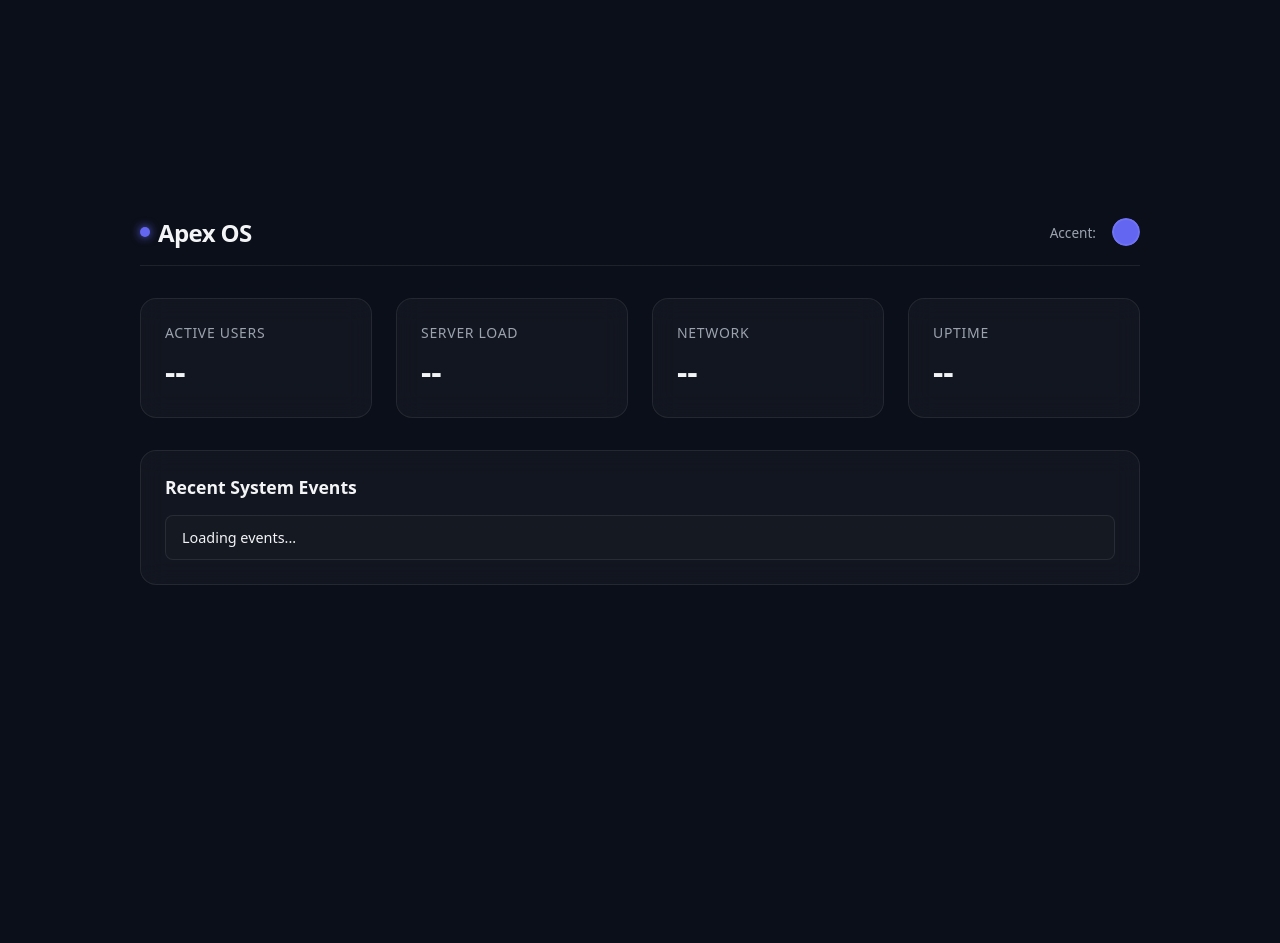
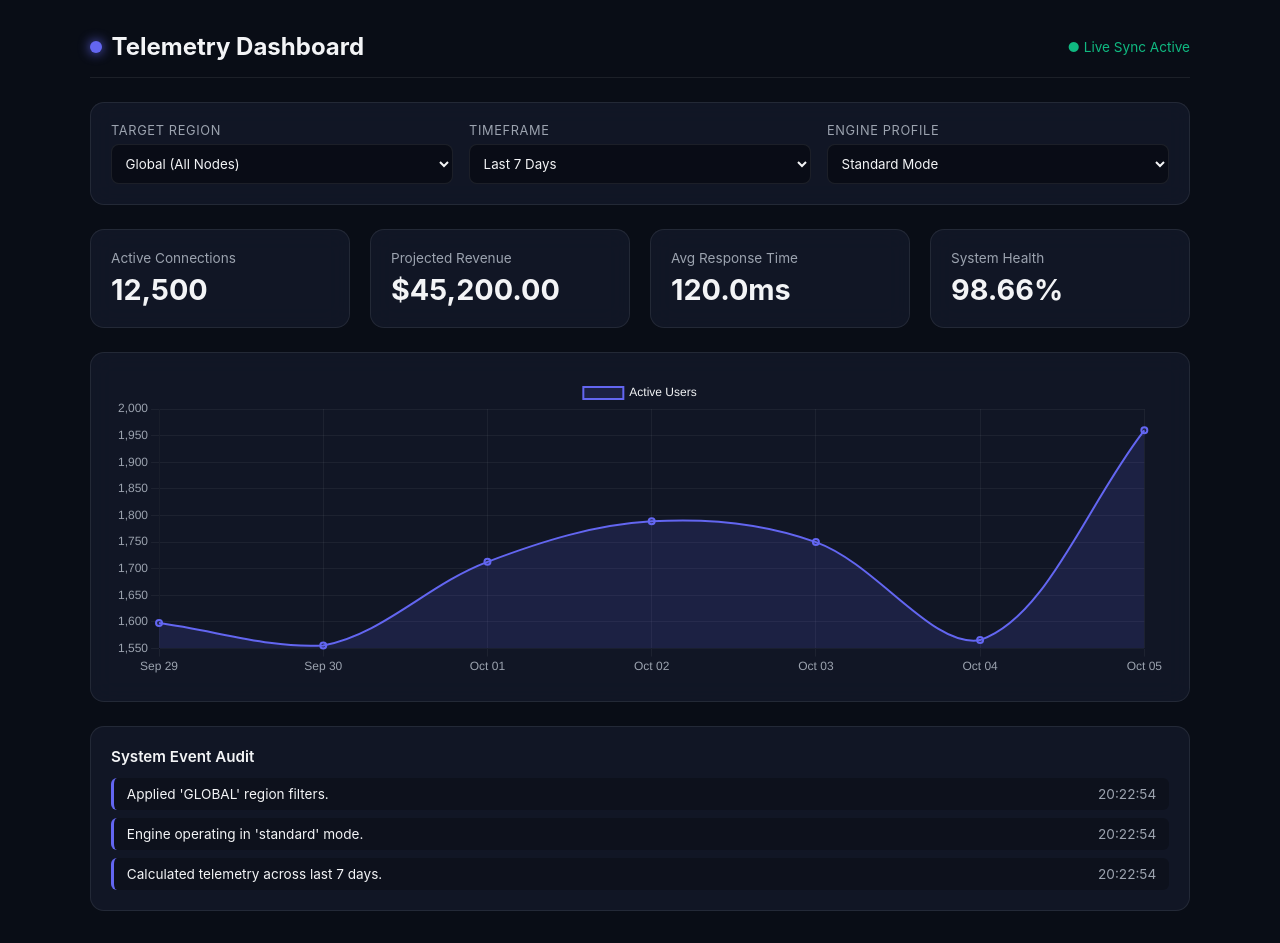
Before and after one commit to ramohan18113/My-python-project, a Flask app: page / in a window 1280 px wide. Before the commit the page ends 585 px from the top, so only its background shows below. Run offline with Flask 3, Linux system fonts and the light colour scheme.

Commit message:
Revamp dashboard with dynamic analytics features
Updated the title and improved styling for the dashboard layout. Added dynamic analytics features and enhanced user controls for data visualization.

```diff
--- a/templates/index.html
+++ b/templates/index.html
@@ -3,257 +3,353 @@
 <head>
     <meta charset="UTF-8">
     <meta name="viewport" content="width=device-width, initial-scale=1.0">
-    <title>Sleek Command Dashboard</title>
+    <title>Dynamic Analytics Command Center</title>
+    <!-- Chart.js for data visualization -->
+    <script src="https://cdn.jsdelivr.net/npm/chart.js"></script>
     <style>
         :root {
-            --bg-color: #0b0f19;
-            --card-bg: rgba(255, 255, 255, 0.03);
-            --card-border: rgba(255, 255, 255, 0.08);
-            --text-main: #f3f4f6;
-            --text-muted: #9ca3af;
-            --accent-color: #6366f1;
-            --accent-glow: rgba(99, 102, 241, 0.25);
-            --font-family: system-ui, -apple-system, BlinkMacSystemFont, 'Segoe UI', Roboto, sans-serif;
+            --bg-dark: #090d16;
+            --panel-bg: rgba(22, 29, 47, 0.65);
+            --border: rgba(255, 255, 255, 0.08);
+            --accent: #6366f1;
+            --accent-glow: rgba(99, 102, 241, 0.3);
+            --text: #f3f4f6;
+            --muted: #9ca3af;
         }
 
         * {
-            box-sizing: border-box;
             margin: 0;
             padding: 0;
+            box-sizing: border-box;
+            font-family: -apple-system, BlinkMacSystemFont, "Segoe UI", Roboto, sans-serif;
         }
 
         body {
-            background-color: var(--bg-color);
-            color: var(--text-main);
-            font-family: var(--font-family);
+            background-color: var(--bg-dark);
+            color: var(--text);
             min-height: 100vh;
+            padding: 2rem;
             display: flex;
             justify-content: center;
-            align-items: center;
-            padding: 2rem;
-            overflow-x: hidden;
         }
 
-        .dashboard-container {
+        .container {
             width: 100%;
-            max-width: 1000px;
+            max-width: 1100px;
             display: flex;
             flex-direction: column;
-            gap: 2rem;
+            gap: 1.5rem;
         }
 
         header {
             display: flex;
             justify-content: space-between;
             align-items: center;
+            border-bottom: 1px solid var(--border);
             padding-bottom: 1rem;
-            border-bottom: 1px solid var(--card-border);
         }
 
-        .brand {
+        .title {
             font-size: 1.5rem;
             font-weight: 700;
-            letter-spacing: -0.025em;
             display: flex;
             align-items: center;
-            gap: 0.5rem;
+            gap: 0.6rem;
         }
 
-        .brand-dot {
-            width: 10px;
-            height: 10px;
-            background-color: var(--accent-color);
+        .title-dot {
+            width: 12px;
+            height: 12px;
+            background-color: var(--accent);
             border-radius: 50%;
-            box-shadow: 0 0 10px var(--accent-color);
+            box-shadow: 0 0 12px var(--accent);
         }
 
-        .controls {
-            display: flex;
-            align-items: center;
+        /* User Controls / Filter Panel */
+        .filter-panel {
+            background: var(--panel-bg);
+            border: 1px solid var(--border);
+            border-radius: 14px;
+            padding: 1.25rem;
+            display: grid;
+            grid-template-columns: repeat(auto-fit, minmax(200px, 1fr));
             gap: 1rem;
+            backdrop-filter: blur(12px);
         }
 
-        .color-picker {
-            appearance: none;
-            border: none;
-            width: 28px;
-            height: 28px;
-            border-radius: 50%;
-            cursor: pointer;
-            background: transparent;
+        .filter-group {
+            display: flex;
+            flex-direction: column;
+            gap: 0.4rem;
         }
 
-        .color-picker::-webkit-color-swatch-wrapper { padding: 0; }
-        .color-picker::-webkit-color-swatch {
-            border: 2px solid var(--card-border);
-            border-radius: 50%;
+        .filter-group label {
+            font-size: 0.8rem;
+            color: var(--muted);
+            text-transform: uppercase;
+            letter-spacing: 0.05em;
         }
 
-        .grid {
+        .filter-group select {
+            background: rgba(0, 0, 0, 0.4);
+            border: 1px solid var(--border);
+            color: var(--text);
+            padding: 0.6rem;
+            border-radius: 8px;
+            outline: none;
+            cursor: pointer;
+            transition: border-color 0.2s;
+        }
+
+        .filter-group select:focus {
+            border-color: var(--accent);
+        }
+
+        /* Metric Grid */
+        .metrics-grid {
             display: grid;
             grid-template-columns: repeat(auto-fit, minmax(220px, 1fr));
-            gap: 1.5rem;
+            gap: 1.25rem;
         }
 
         .card {
-            background: var(--card-bg);
-            border: 1px solid var(--card-border);
-            border-radius: 16px;
-            padding: 1.5rem;
+            background: var(--panel-bg);
+            border: 1px solid var(--border);
+            border-radius: 14px;
+            padding: 1.25rem;
             backdrop-filter: blur(12px);
-            transition: transform 0.2s ease, border-color 0.2s ease, box-shadow 0.2s ease;
-            position: relative;
-            overflow: hidden;
+            transition: transform 0.2s, box-shadow 0.2s;
         }
 
         .card:hover {
-            transform: translateY(-4px);
-            border-color: var(--accent-color);
-            box-shadow: 0 10px 30px -10px var(--accent-glow);
+            transform: translateY(-3px);
+            box-shadow: 0 8px 24px -6px var(--accent-glow);
         }
 
-        .card-title {
-            font-size: 0.875rem;
-            color: var(--text-muted);
-            text-transform: uppercase;
-            letter-spacing: 0.05em;
-            margin-bottom: 0.5rem;
+        .card-label {
+            font-size: 0.85rem;
+            color: var(--muted);
+            margin-bottom: 0.4rem;
         }
 
         .card-value {
-            font-size: 2rem;
+            font-size: 1.8rem;
             font-weight: 700;
-            color: var(--text-main);
         }
 
-        .activity-section {
-            background: var(--card-bg);
-            border: 1px solid var(--card-border);
-            border-radius: 16px;
+        /* Chart Section */
+        .chart-section {
+            background: var(--panel-bg);
+            border: 1px solid var(--border);
+            border-radius: 14px;
             padding: 1.5rem;
             backdrop-filter: blur(12px);
         }
 
-        .activity-header {
-            font-size: 1.1rem;
-            font-weight: 600;
-            margin-bottom: 1rem;
+        .chart-container {
+            position: relative;
+            height: 300px;
+            width: 100%;
         }
 
-        .activity-list {
+        /* Event Logs */
+        .logs-section {
+            background: var(--panel-bg);
+            border: 1px solid var(--border);
+            border-radius: 14px;
+            padding: 1.25rem;
+        }
+
+        .logs-title {
+            font-size: 0.95rem;
+            font-weight: 600;
+            margin-bottom: 0.75rem;
+        }
+
+        .log-list {
             list-style: none;
             display: flex;
             flex-direction: column;
-            gap: 0.75rem;
+            gap: 0.5rem;
+            font-size: 0.85rem;
         }
 
-        .activity-item {
+        .log-item {
             display: flex;
             justify-content: space-between;
-            align-items: center;
-            padding: 0.75rem 1rem;
-            background: rgba(255, 255, 255, 0.015);
-            border: 1px solid var(--card-border);
-            border-radius: 8px;
-            font-size: 0.9rem;
+            padding: 0.5rem 0.8rem;
+            background: rgba(0, 0, 0, 0.25);
+            border-radius: 6px;
+            border-left: 3px solid var(--accent);
         }
 
-        .activity-time {
-            color: var(--text-muted);
-            font-size: 0.8rem;
+        .log-time {
+            color: var(--muted);
         }
     </style>
 </head>
 <body>
 
-<div class="dashboard-container">
+<div class="container">
     <header>
-        <div class="brand">
-            <div class="brand-dot"></div>
-            <span>Apex OS</span>
+        <div class="title">
+            <div class="title-dot"></div>
+            <span>Telemetry Dashboard</span>
         </div>
-        <div class="controls">
-            <span style="font-size: 0.85rem; color: var(--text-muted);">Accent:</span>
-            <input type="color" id="themeColor" class="color-picker" value="#6366f1">
-        </div>
+        <span id="status-indicator" style="font-size: 0.85rem; color: #10b981;">● Live Sync Active</span>
     </header>
 
-    <div class="grid">
-        <div class="card">
-            <div class="card-title">Active Users</div>
-            <div class="card-value" id="active-users">--</div>
+    <!-- User Controls for Dynamic Data -->
+    <div class="filter-panel">
+        <div class="filter-group">
+            <label for="regionSelect">Target Region</label>
+            <select id="regionSelect">
+                <option value="global">Global (All Nodes)</option>
+                <option value="us-east">US East (N. Virginia)</option>
+                <option value="eu-west">EU West (Ireland)</option>
+                <option value="ap-south">AP South (Mumbai)</option>
+            </select>
         </div>
-        <div class="card">
-            <div class="card-title">Server Load</div>
-            <div class="card-value" id="server-load">--</div>
+
+        <div class="filter-group">
+            <label for="rangeSelect">Timeframe</label>
+            <select id="rangeSelect">
+                <option value="7">Last 7 Days</option>
+                <option value="14">Last 14 Days</option>
+                <option value="30">Last 30 Days</option>
+            </select>
         </div>
-        <div class="card">
-            <div class="card-title">Network</div>
-            <div class="card-value" id="network-throughput">--</div>
-        </div>
-        <div class="card">
-            <div class="card-title">Uptime</div>
-            <div class="card-value" id="uptime">--</div>
+
+        <div class="filter-group">
+            <label for="modeSelect">Engine Profile</label>
+            <select id="modeSelect">
+                <option value="standard">Standard Mode</option>
+                <option value="turbo">Turbo Boost</option>
+                <option value="eco">Eco Mode</option>
+            </select>
         </div>
     </div>
 
-    <div class="activity-section">
-        <div class="activity-header">Recent System Events</div>
-        <ul class="activity-list" id="activity-list">
-            <li class="activity-item">Loading events...</li>
+    <!-- Dynamic Metrics Cards -->
+    <div class="metrics-grid">
+        <div class="card">
+            <div class="card-label">Active Connections</div>
+            <div class="card-value" id="total-users">--</div>
+        </div>
+        <div class="card">
+            <div class="card-label">Projected Revenue</div>
+            <div class="card-value" id="total-revenue">--</div>
+        </div>
+        <div class="card">
+            <div class="card-label">Avg Response Time</div>
+            <div class="card-value" id="avg-response">--</div>
+        </div>
+        <div class="card">
+            <div class="card-label">System Health</div>
+            <div class="card-value" id="system-health">--</div>
+        </div>
+    </div>
+
+    <!-- Dynamic Chart -->
+    <div class="chart-section">
+        <div class="chart-container">
+            <canvas id="analyticsChart"></canvas>
+        </div>
+    </div>
+
+    <!-- Dynamic Event Logs -->
+    <div class="logs-section">
+        <div class="logs-title">System Event Audit</div>
+        <ul class="log-list" id="log-list">
+            <li class="log-item">Initializing telemetry stream...</li>
         </ul>
     </div>
 </div>
 
 <script>
-    // Accent color customization
-    const colorPicker = document.getElementById('themeColor');
-    colorPicker.addEventListener('input', (e) => {
-        const hex = e.target.value;
-        document.documentElement.style.setProperty('--accent-color', hex);
-        document.documentElement.style.setProperty('--accent-glow', `${hex}40`);
+    let analyticsChart = null;
 
-        // Notify API of settings update
-        fetch('/api/v1/settings', {
-            method: 'POST',
-            headers: { 'Content-Type': 'application/json' },
-            body: JSON.stringify({ accent_color: hex })
-        }).catch(err => console.error("Error saving settings:", err));
-    });
+    // Initialize Chart.js Instance
+    function initChart() {
+        const ctx = document.getElementById('analyticsChart').getContext('2d');
+        analyticsChart = new Chart(ctx, {
+            type: 'line',
+            data: {
+                labels: [],
+                datasets: [{
+                    label: 'Active Users',
+                    data: [],
+                    borderColor: '#6366f1',
+                    backgroundColor: 'rgba(99, 102, 241, 0.15)',
+                    fill: true,
+                    tension: 0.35,
+                    borderWidth: 2
+                }]
+            },
+            options: {
+                responsive: true,
+                maintainAspectRatio: false,
+                plugins: {
+                    legend: { labels: { color: '#f3f4f6' } }
+                },
+                scales: {
+                    x: { ticks: { color: '#9ca3af' }, grid: { color: 'rgba(255,255,255,0.05)' } },
+                    y: { ticks: { color: '#9ca3af' }, grid: { color: 'rgba(255,255,255,0.05)' } }
+                }
+            }
+        });
+    }
 
-    // Fetch live dashboard metrics from Python Flask backend
-    async function loadDashboardData() {
+    // Fetch dynamic dataset from Python backend based on current user selections
+    async function updateDashboard() {
+        const region = document.getElementById('regionSelect').value;
+        const days = document.getElementById('rangeSelect').value;
+        const mode = document.getElementById('modeSelect').value;
+
         try {
-            const response = await fetch('/api/v1/stats');
-            const data = await response.json();
+            const res = await fetch(`/api/v1/analytics?region=${region}&days=${days}&mode=${mode}`);
+            const data = await res.json();
 
             if (data.status === 'success') {
-                // Populate metrics
-                document.getElementById('active-users').textContent = data.metrics.active_users.toLocaleString();
-                document.getElementById('server-load').textContent = data.metrics.server_load;
-                document.getElementById('network-throughput').textContent = data.metrics.network_throughput;
-                document.getElementById('uptime').textContent = data.metrics.uptime;
+                // Update Card Values
+                document.getElementById('total-users').textContent = data.metrics.total_users.toLocaleString();
+                document.getElementById('total-revenue').textContent = data.metrics.total_revenue;
+                document.getElementById('avg-response').textContent = data.metrics.avg_response_time;
+                document.getElementById('system-health').textContent = data.metrics.system_health;
 
-                // Populate activity log
-                const listEl = document.getElementById('activity-list');
-                listEl.innerHTML = '';
-                data.recent_activity.forEach(item => {
+                // Update Chart Data
+                analyticsChart.data.labels = data.chart_data.labels;
+                analyticsChart.data.datasets[0].data = data.chart_data.users;
+                analyticsChart.update();
+
+                // Update Activity Logs
+                const logList = document.getElementById('log-list');
+                logList.innerHTML = '';
+                data.logs.forEach(log => {
                     const li = document.createElement('li');
-                    li.className = 'activity-item';
+                    li.className = 'log-item';
                     li.innerHTML = `
-                        <span>${item.event}</span>
-                        <span class="activity-time">${item.timestamp}</span>
+                        <span>${log.event}</span>
+                        <span class="log-time">${log.time}</span>
                     `;
-                    listEl.appendChild(li);
+                    logList.appendChild(li);
                 });
             }
-        } catch (error) {
-            console.error('Failed to load stats from Flask backend:', error);
+        } catch (err) {
+            console.error('Failed to fetch telemetry data:', err);
         }
     }
 
-    // Load metrics on boot
-    document.addEventListener('DOMContentLoaded', loadDashboardData);
+    // Bind Event Listeners to dropdown controls
+    document.getElementById('regionSelect').addEventListener('change', updateDashboard);
+    document.getElementById('rangeSelect').addEventListener('change', updateDashboard);
+    document.getElementById('modeSelect').addEventListener('change', updateDashboard);
+
+    // Boot App
+    document.addEventListener('DOMContentLoaded', () => {
+        initChart();
+        updateDashboard();
+    });
 </script>
 
 </body>
```
